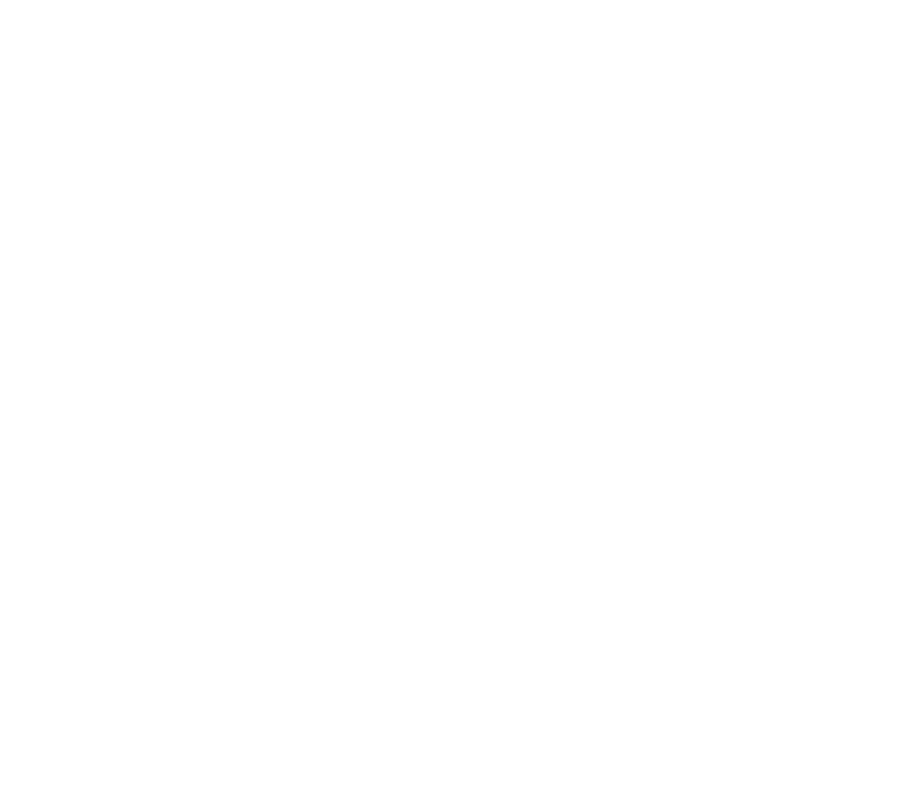
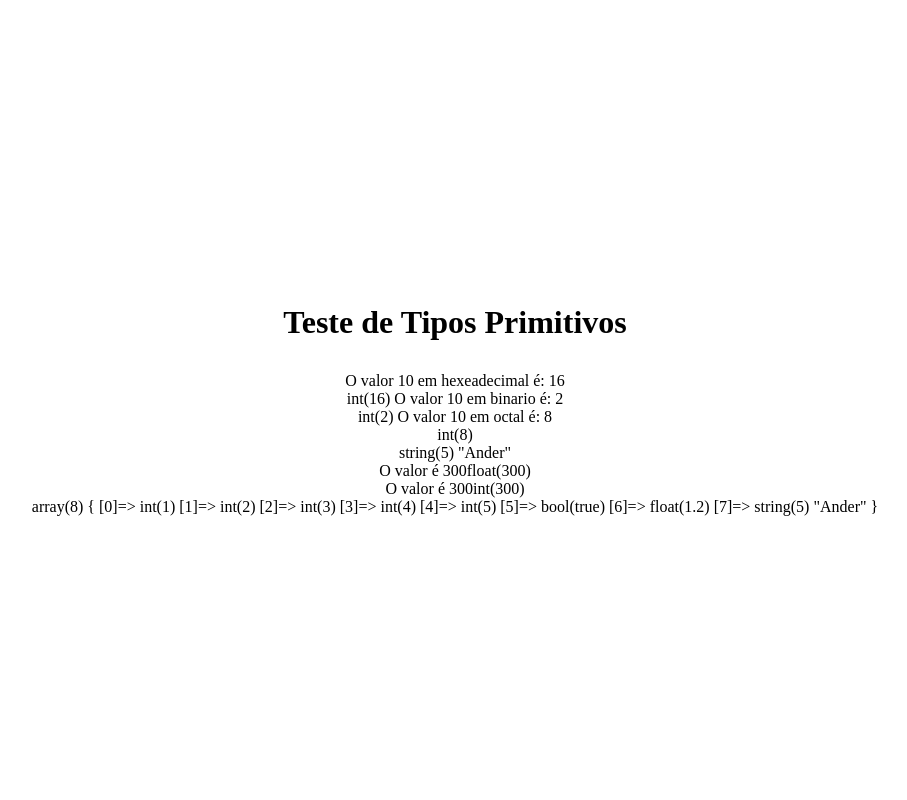
Before and after one commit to ander-lima/Projetos_PHP, a PHP site: page /tipos_primitivos.php in a window 1280 px wide. Before the commit the part shown is empty. Shown: the whole page, without its empty margins (185-1092 px from the left). Run offline with PHP 8.4, Linux system fonts and the light colour scheme.

Commit message:
Explorando tipos primitivos

```diff
--- a/sintexebase/tipos_primitivos.php
+++ b/sintexebase/tipos_primitivos.php
@@ -3,10 +3,67 @@
 <head>
     <meta charset="UTF-8">
     <meta name="viewport" content="width=device-width, initial-scale=1.0">
+    <style>
+        body {
+            display: flex;
+            flex-direction: column;
+            justify-content: center; /* Centraliza horizontalmente */
+            align-items: center; /* Alinha no topo */
+            height: 100vh; /* Altura total da tela */
+            margin: 0;
+            text-align: center;
+        }
+        h1 {
+            margin-top: 20px; /* Ajuste a altura conforme necessário */
+        }
+
+        .content {
+            text-align: center;
+            margin-top: 10px;
+        }
+    </style>
     <title>Tipos Primitivos</title>
 </head>
 <body>
+    <h1>Teste de Tipos Primitivos</h1>
+    <div class="content">
     <?php
+    // 0x = hexadeximal; 0b = binario; 0 = octal
+        $hexadecimal = 0x10;
+        echo "O valor 10 em hexeadecimal é: $hexadecimal <br>";
+        var_dump ($hexadecimal);
+
+        $binario = 0b10;
+        echo "O valor 10 em binario é: $binario <br>";
+        var_dump ($binario);
+
+        $octal = 010;
+        echo "O valor 10 em octal é: $octal <br>";
+        var_dump ($octal);
+
+
+
+        echo "<br>";
+        $string = "Ander";
+        var_dump ($string);
+
+
+
+        echo "<br>";
+        $numero = 3e2; // Lê como: 3 x 10 elevado a 2
+        echo "O valor é $numero";
+        var_dump ($numero);
+
+        echo "<br>";
+        $coercao = (integer) 3e2; // Força a variavel a ser de outro tipo, é chamado Coerção
+        echo "O valor é $coercao";
+        var_dump ($coercao);
+
+
+
+        echo "<br>";
+        $array = [1, 2, 3, 4, 5, true, 1.2, "Ander"];
+        var_dump ($array)
 
     ?>
 </body>
```
